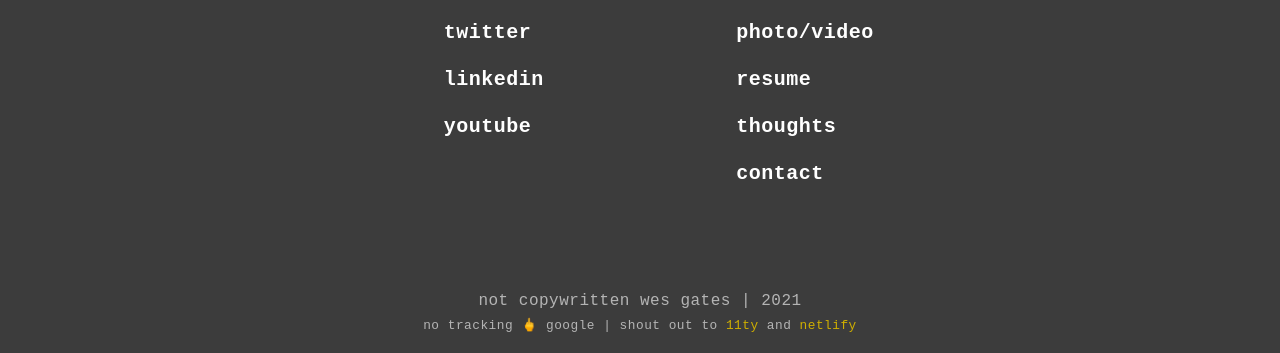
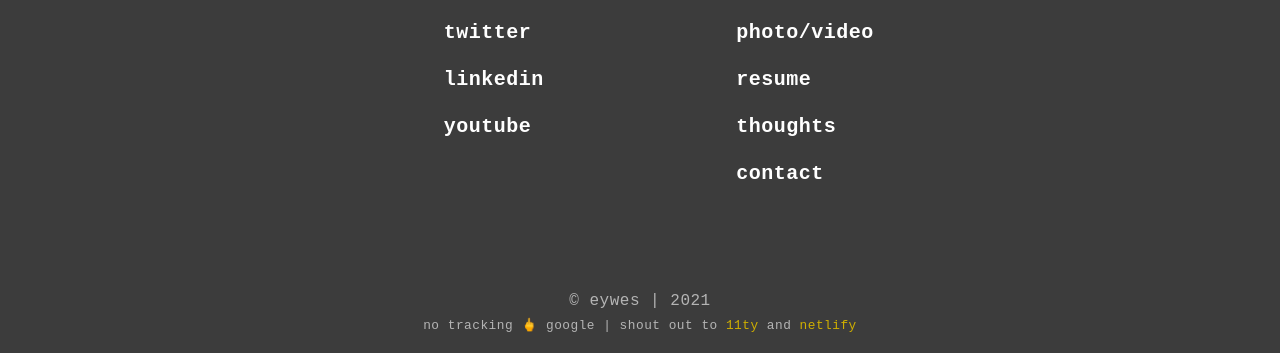
Before and after one commit to wgates/eywes, an Eleventy site: page index.html in a window 1280 px wide. Shown: the part 7443-7796 px from the top of the page. Built offline with nearby package versions, Linux system fonts and the light colour scheme; Eleventy itself is replaced by a stand-in of ours; files that its build step writes are made by us from their sources; a web font is replaced by a local one.

Commit message:
guess i should actually put a copyright symbol

```diff
--- a/_includes/layouts/footer.njk
+++ b/_includes/layouts/footer.njk
@@ -30,6 +30,6 @@
         </ul>
     </div>
 
-    <p class="copy">not copywritten wes gates | 2021<br /><small>no tracking 🖕 google | shout out to <a href="https://11ty.dev" target="_blank">11ty</a> and <a href="https://netlify.com" target="_blank">netlify</a></small></p>
+    <p class="copy">&copy; eywes | 2021<br /><small>no tracking 🖕 google | shout out to <a href="https://11ty.dev" target="_blank">11ty</a> and <a href="https://netlify.com" target="_blank">netlify</a></small></p>
 
 </footer>
```
Also changed, not shown: 17 other files.
